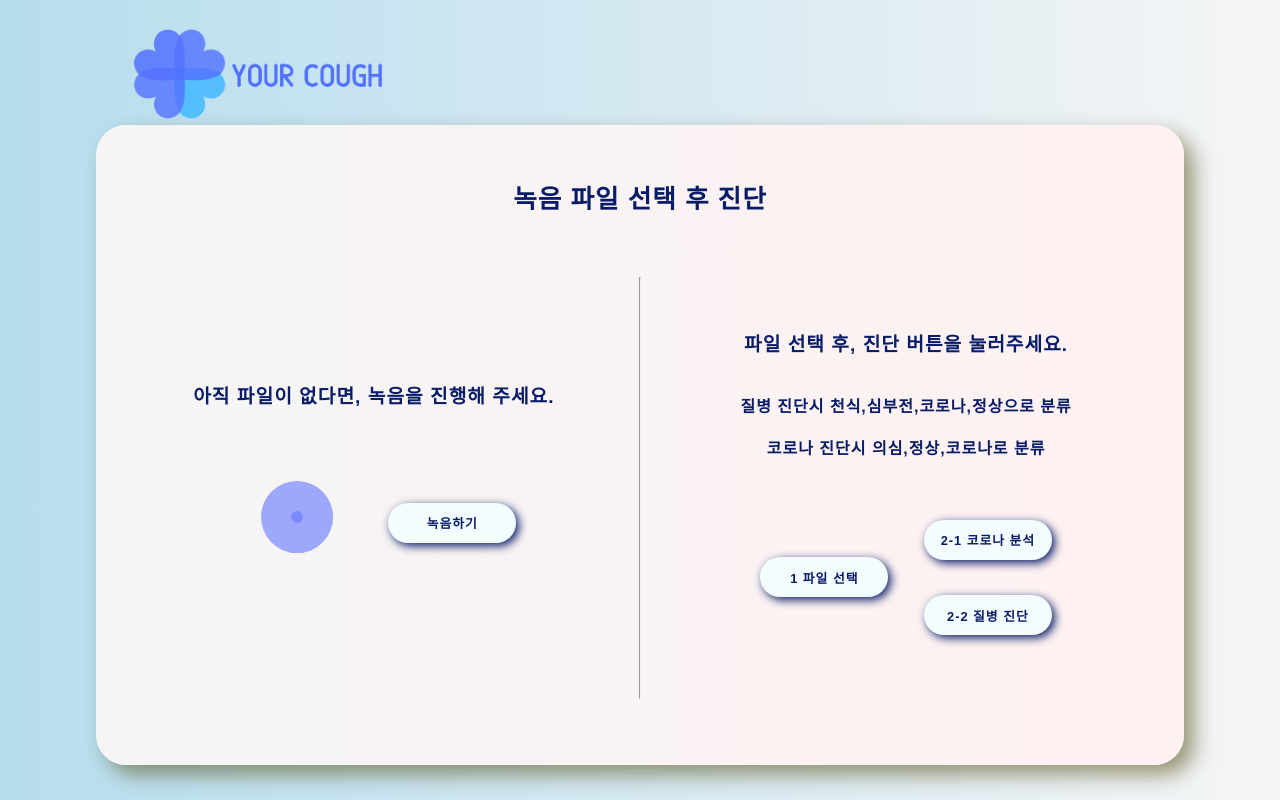
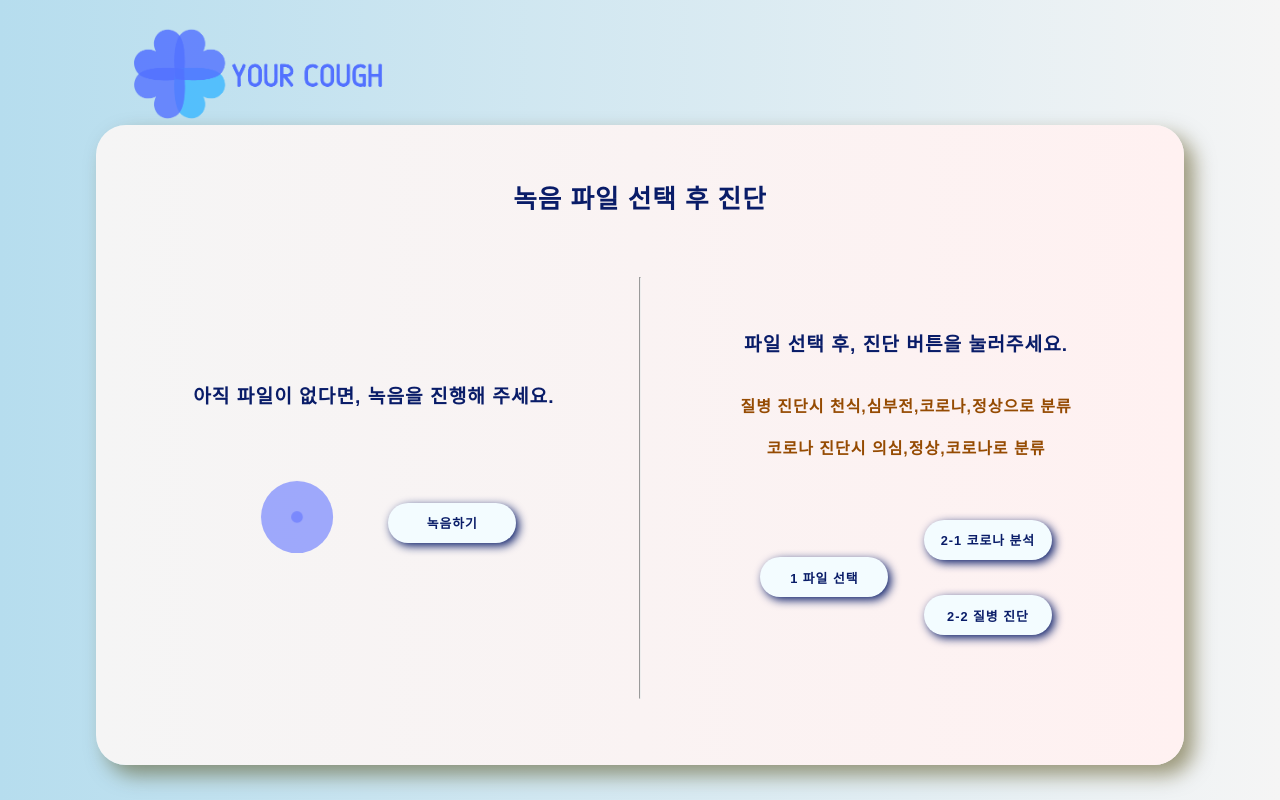
Before and after one commit to Soojong94/SilJeon, a React app in the folder your_voice/front/: page /coughUd in a window 1280 px wide. Built offline with nearby package versions, Linux system fonts and the light colour scheme.

Commit message:
0618 커밋합니다!

```diff
--- a/your_voice/front/src/NewMain/NewMainPg.css
+++ b/your_voice/front/src/NewMain/NewMainPg.css
@@ -215,8 +215,7 @@ margin-bottom: 50px;
   }
 
   .dgBtn {
-    font-size: 5vw;
-    padding: 1rem;
+    font-size: 3vw;
   }
 
   .Mainbounce {
--- a/your_voice/front/src/my_page/ChartComponent.css
+++ b/your_voice/front/src/my_page/ChartComponent.css
@@ -22,5 +22,6 @@
 
     .chart-container.bar {
       width: 90vw;
+      color: #f388af;
     }
   }
--- a/your_voice/front/src/my_page/ChartComponent.js
+++ b/your_voice/front/src/my_page/ChartComponent.js
@@ -156,7 +156,7 @@ const ChartComponent = ({ showMonthly, toggleChart, userId, onTodayDataChange })
 };
 
 const getColorForDisease = (disease_id) => {
-  const colors = ['#8CD700', 'red', 'orange', 'yellow'];
+  const colors = ['#8CD700', '#83c8ee', 'orange', '#f388af'];
   return colors[disease_id - 1] || 'black';
 };
 
--- a/your_voice/front/src/recording_page/recording.jsx
+++ b/your_voice/front/src/recording_page/recording.jsx
@@ -97,6 +97,7 @@ const Record_voice = () => {
           <div className='right_box'>
             <audio ref={audioRef} controls />
             <div className="record-container">
+            {audioBlob && <p className='file-name'>녹음 파일: {fileName}</p>}
               <button className='record-btn' onClick={recording ? stopRecording : startRecording}>
                 {recording ? (
                   <>녹음 중지
@@ -110,7 +111,7 @@ const Record_voice = () => {
                   </>
                 ) : '1. 기침 녹음 시작   ▶'}
               </button>
-              {audioBlob && <p className='file-name'>녹음 파일: {fileName}</p>}
+
               <button className='btnUd' onClick={downloadAudio} disabled={!audioBlob}>2. 녹음 파일 다운로드</button>
               <button className='btnBack' onClick={() => navigate('/coughUd')}>3. 녹음 파일 업로드⬆️</button>
             </div>
--- a/your_voice/front/src/upload2/bothload.css
+++ b/your_voice/front/src/upload2/bothload.css
@@ -175,7 +175,12 @@
 .file-input {
     display: none;
 }
+.notice{
 
+font-weight: 1500;
+color: rgb(149, 75, 2);
+
+}
 
 @media (max-width: 1000px) {
     .parent-box {
```
